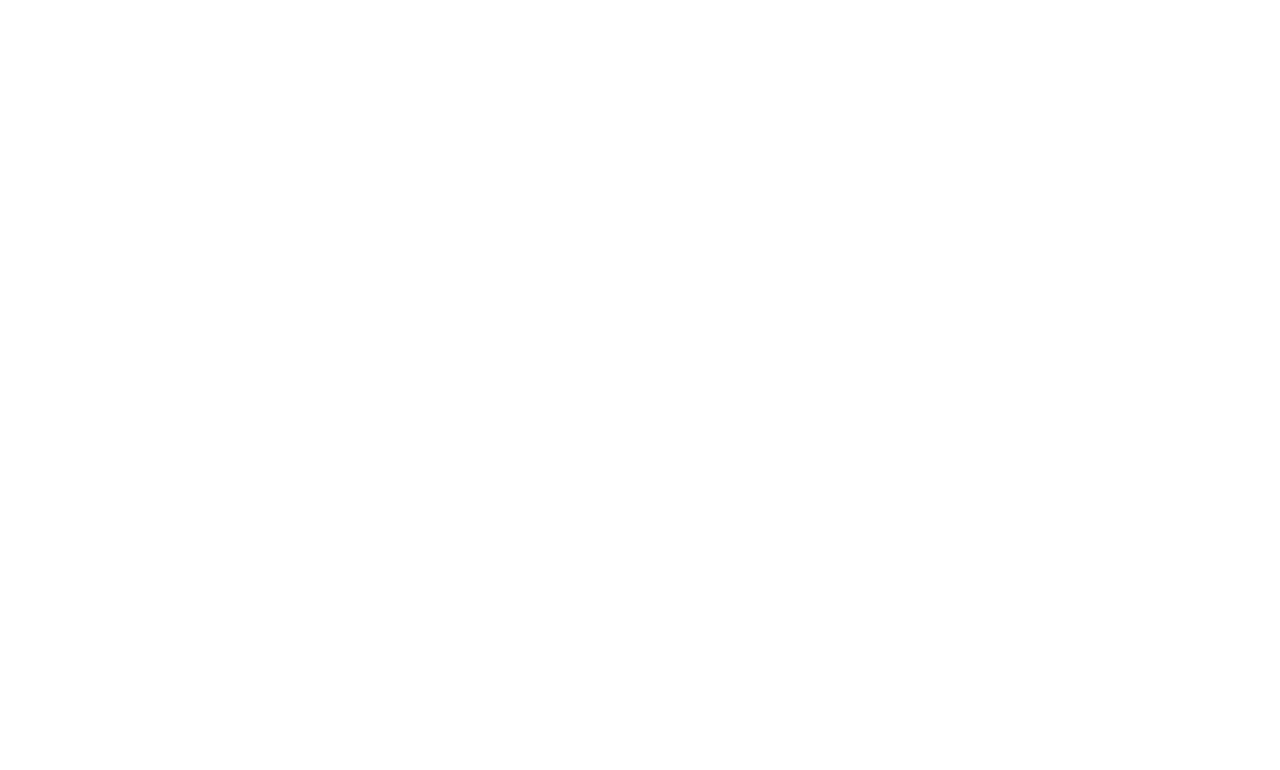
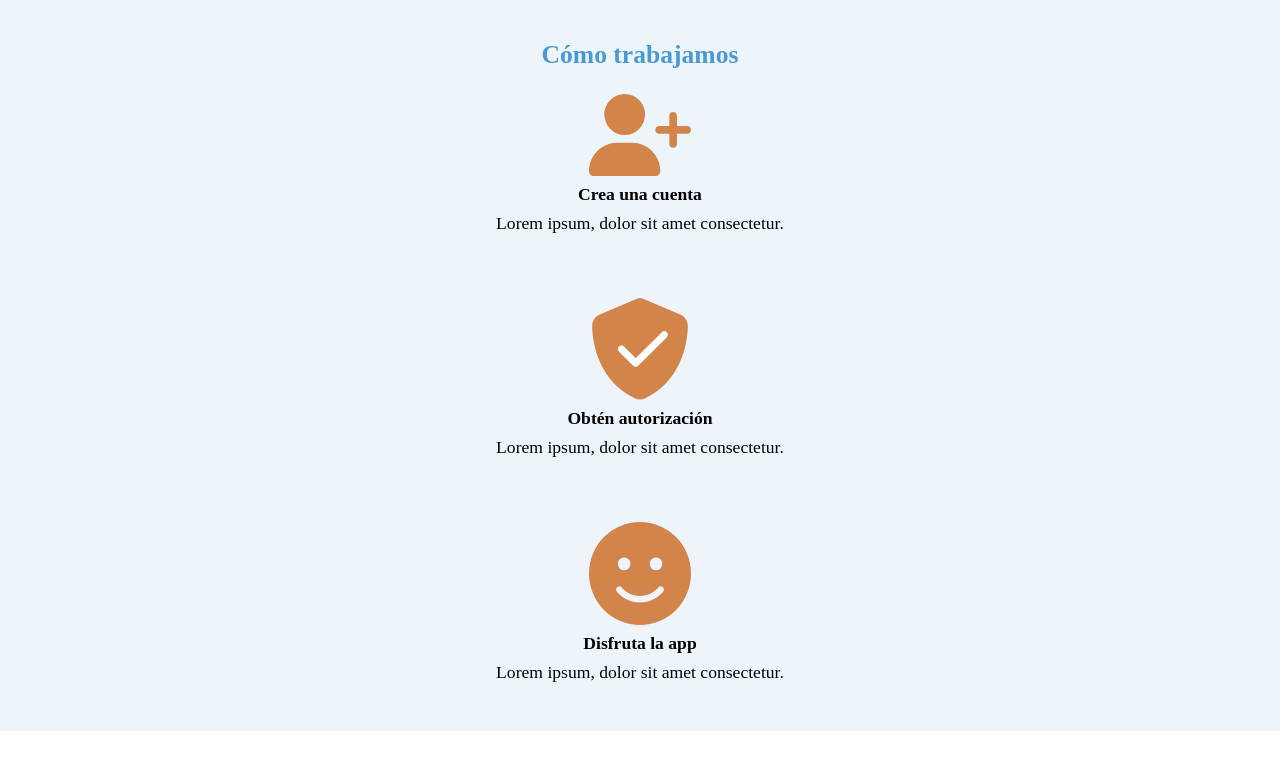
Before and after one commit to cusichia/project-promo-51-hack-module-1-team-2, a website built with Vite: page src/index.html in a window 1280 px wide. Built offline with nearby package versions, Linux system fonts and the light colour scheme.

Commit message:
update main-section2

```diff
--- a/src/partials/main-section2.html
+++ b/src/partials/main-section2.html
@@ -1,4 +1,22 @@
 <main>
-
-
+    <section class="section2">
+        <h3 class="section2__h3">Cómo trabajamos</h3>
+        <section class="section2__articles">
+        <article class="section2__article">
+            <img class="section2__icon" src="./images/icon-1.svg" alt="Icono social 1">
+            <h4>Crea una cuenta</h4>
+            <p>Lorem ipsum, dolor sit amet consectetur.</p>
+        </article>
+        <article class="section2__article">
+            <img class="section2__icon" src="./images/icon-2.svg" alt="Icono social 2">
+            <h4>Obtén autorización</h4>
+            <p>Lorem ipsum, dolor sit amet consectetur.</p>
+        </article>
+        <article class="section2__article">
+            <img class="section2__icon" src="./images/icon-3.svg" alt="Icono social 3">
+            <h4>Disfruta la app</h4>
+            <p>Lorem ipsum, dolor sit amet consectetur.</p>
+        </article>
+    </section>
+    </section>
 </main>
--- a/src/scss/core/_variables.scss
+++ b/src/scss/core/_variables.scss
@@ -1,6 +1,9 @@
 // fonts
 $font-main: 'Roboto', sans-serif;
+$font-secondary: 'Roboto Slab', serif;
 
 // colors
-$color-bg: #f3f4f5;
-$color-secondary: #999;
+$color-primary: #4a99d3;
+$color-secondary: #f85e9f;
+$color-tertiary: #191825;
+$color-quaternary: #4a99d319;
--- a/src/scss/layout/_main-section2.scss
+++ b/src/scss/layout/_main-section2.scss
@@ -1 +1,42 @@
 @use '../core/variables' as vars;
+
+.section2 {
+    background-color: vars.$color-quaternary;
+    font-family: vars.$font-secondary;
+    display: flex;
+    flex-direction: column;
+    align-items: center;
+    padding-top: 5vh;
+    padding-bottom: 6vh;
+}
+
+.section2__h3 {
+    text-align: center;
+    padding-bottom: 3vh;
+    width: 20vw;
+    color: vars.$color-primary;
+    font-size: 1.6rem;
+}
+
+.section2__articles {
+    display: flex;
+    flex-direction: column;
+    text-align: center;
+    align-items: center;
+    gap: 8vh;
+    width: 30vw;
+    font-size: 1.1rem;
+}
+
+.section2__article {
+    display: flex;
+    flex-direction: column;
+    align-items: center;
+    gap: 1vh;
+   }
+
+.section2__icon {
+    width: 8vw;
+    height: auto;
+  /*PARA QUE EL ICONO SE QUEDE CENTRADO SU CAJA MADRE DEBE SER FLEX Y PONERLE LA PROPIEDAD PARA CENTRAR A ELLA*/
+   }
```
Also changed, not shown: public/images/icon-1.svg (added), public/images/icon-2.svg (added), public/images/icon-3.svg (added).
